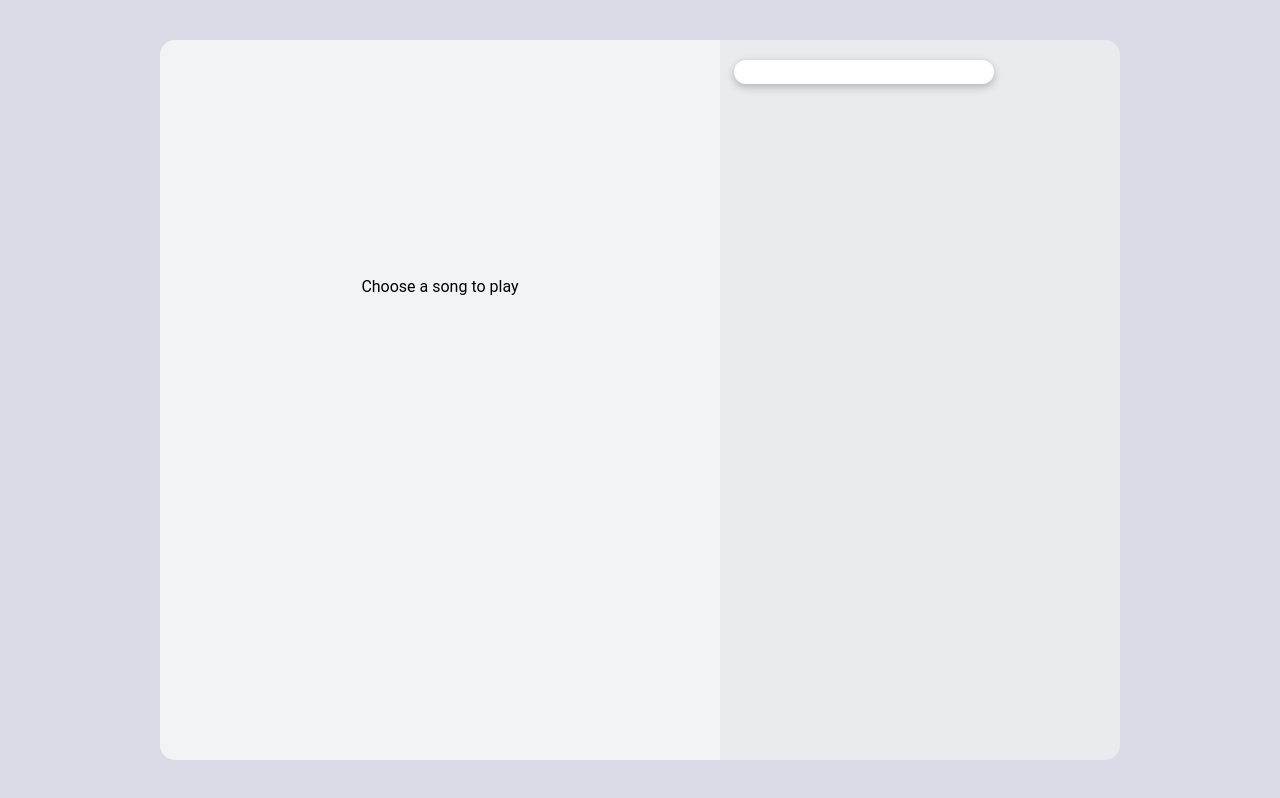
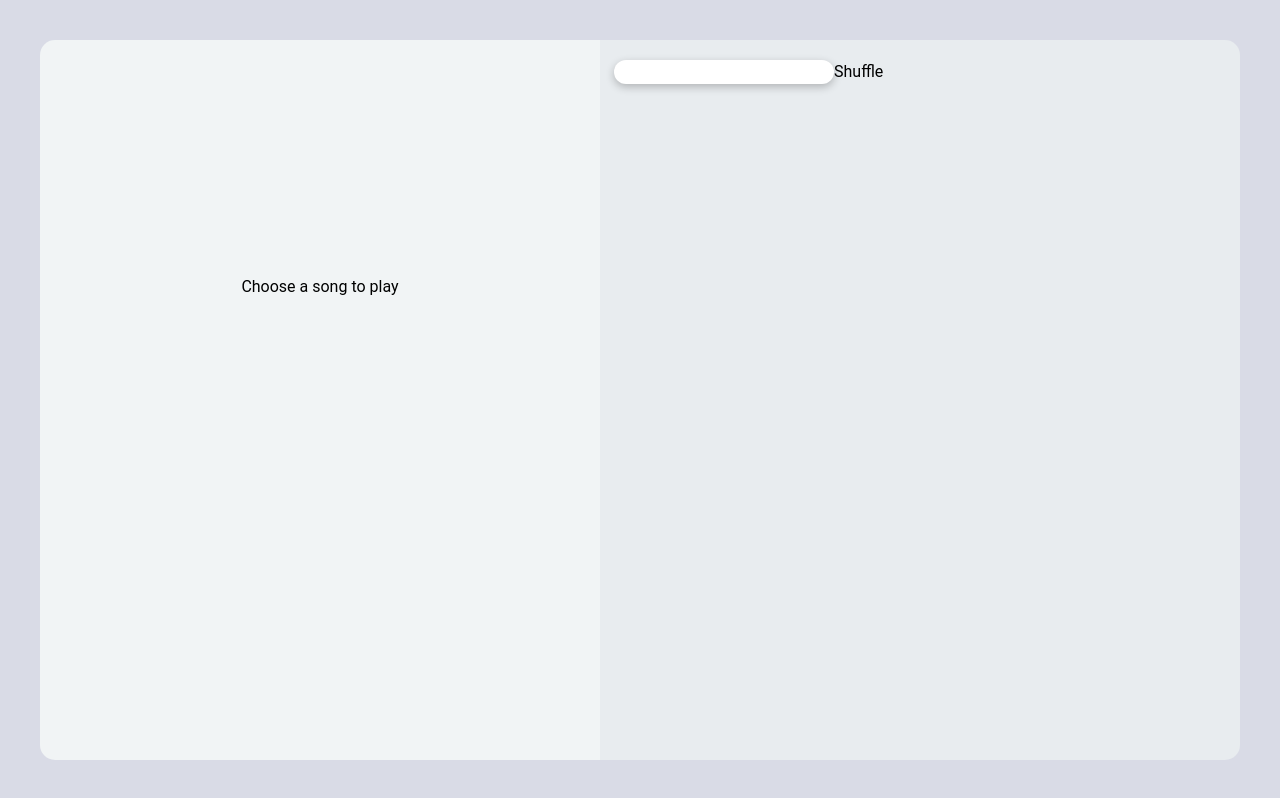
Before and after one commit to Satyam1923/Spring-Music-Player, a React (Vite) app in the folder frontend/: page / in a window 1280 px wide. Built offline with nearby package versions, Linux system fonts and the light colour scheme.

Commit message:
final change

```diff
--- a/frontend/src/App.css
+++ b/frontend/src/App.css
@@ -28,7 +28,7 @@ body {
 }
 
 .search-box {
-  width: 50vh;
+  width: 80vh;
   height: 90vh;
   max-height: 90vh;
   padding: 20px 14px 8px 14px;
@@ -424,10 +424,6 @@ background-color: #5773ff;
   gap: 10px;
 }
 
-#song{
-  width: 70%;
-}
-
 .name{
   width: 300px;
 }
--- a/frontend/src/App.jsx
+++ b/frontend/src/App.jsx
@@ -6,20 +6,18 @@ import axios from "axios";
 
 const App = () => {
     const [data, setData] = useState(null);
+    // const [playlist, setPlaylist] = useState(null);
     const [searchQuery, setSearchQuery] = useState("");
     const [currplaying, setCurrplaying] = useState(0);
     const [shuffle, setShuffle] = useState(false); // State for shuffle play
-    const audioElement = useRef(null);
 
     const fetchSongData = async () => {
         try {
-            const response = await axios.get(
-                "https://spring-music-player-backend.vercel.app/search",
-                {
+            const response = await axios.get(import.meta.env.VITE_BACKEND_URL, {
                 params: { song: searchQuery },
-                }
-            );
+            });
             setData(response.data);
+            console.log(data);
         } catch (error) {
             console.error(error);
         }
@@ -77,49 +75,30 @@ const App = () => {
                     </li>
                 </ul>
                 {data && (
-                    <>
                     <AudioPlayer
+                        className="rounded-lg py-5 px-8"
                         autoPlay
                         src={data[currplaying].url}
                         preload="metadata"
                         id="audio"
-                            ref={audioElement}
+                        showSkipControls
+                        onClickNext={nextPlay}
+                        onClickPrevious={previousPlay}
                         onEnded={nextPlay}
+                        onError={(error) => {
+                            console.log("Error :", error);
+                        }}
                     />
-                        <div className="flex justify-between p-3 items-center">
-                            <button
-                                className="bg-gray-400 p-2 rounded-lg"
-                                onClick={previousPlay}
-                            >
-                                Previous
-                            </button>
-                            <button
-                                className="bg-gray-400 p-2 rounded-lg"
-                                onClick={() => {
-                                    shufflePlaylist();
-                                }}
-                            >
-                                Shuffle
-                            </button>
-                            <button
-                                className="bg-gray-400 p-2 rounded-lg"
-                                onClick={nextPlay}
-                            >
-                                Next
-                            </button>
-                        </div>
-                    </>
                 )}
             </div>
 
             <div className="search-box">
                 <div className="search">
-                    <form className="flex ">
+                    <form className="flex justify-between px-6 mb-4">
                         <input
                             type="text"
                             name="song"
-                            id="song"
-                            className="box1"
+                            className="box1 w-[50%]"
                             required
                             onChange={(e) => {
                                 e.preventDefault();
@@ -136,6 +115,15 @@ const App = () => {
                             }}
                         >
                             <img src="/search.svg" className="w-4 h-4" alt="" />
+                        </button>
+                        <button
+                            className="bg-gray-400 p-2 px-6 rounded-lg"
+                            onClick={(e) => {
+                                e.preventDefault()
+                                shufflePlaylist();
+                            }}
+                        >
+                            Shuffle
                         </button>
                     </form>
                 </div>
```
Also changed, not shown: 2 other files (tests, documents, lock files or other folders). Lines whose indentation alone changed are shown as unchanged.
